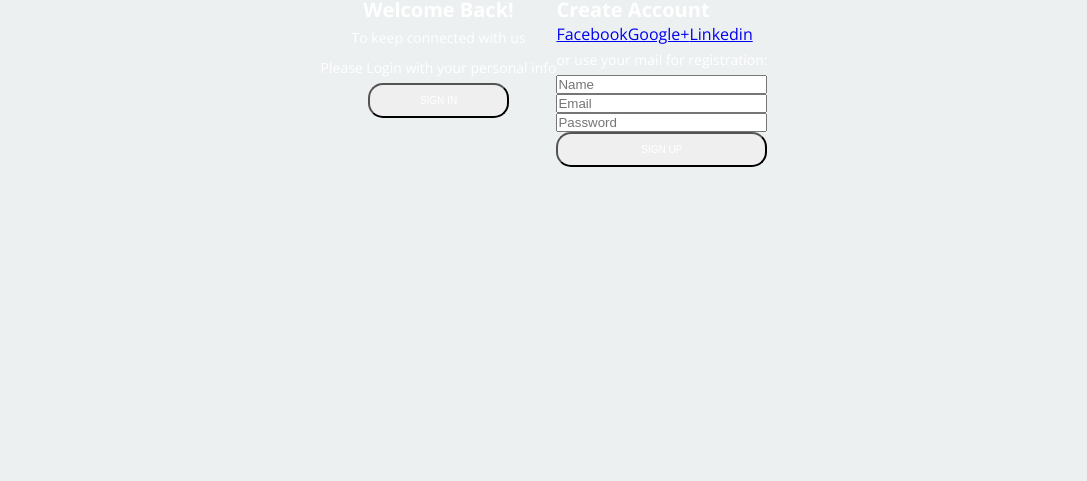
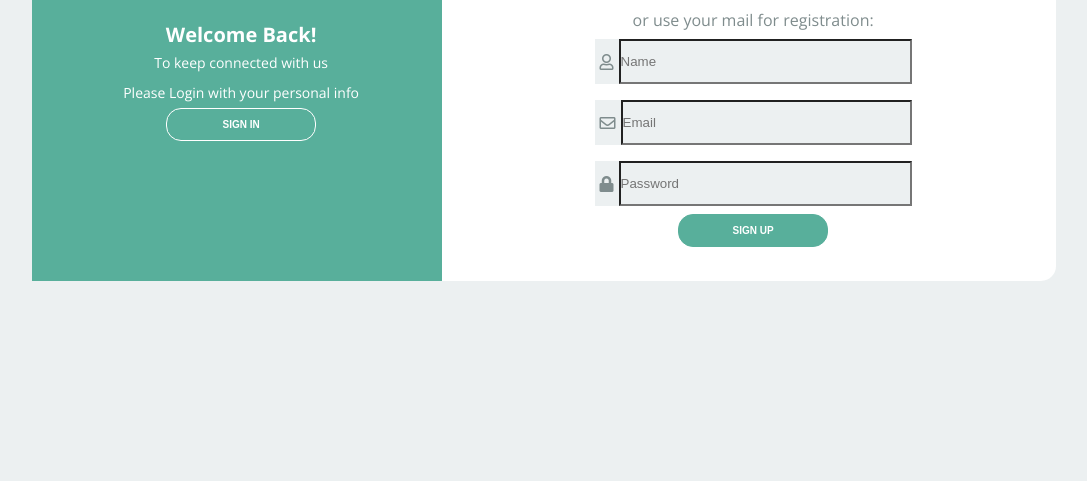
Before and after one commit to marcelojsil/tela_login, a plain HTML site: page index.html in a window 1280 px wide. Shown: the part 319-800 px from the top of the page, without its empty margins (96-1183 px from the left). Drawn offline with nearby package versions, Linux system fonts and the light colour scheme.

Commit message:
primeira tela quase pronto

```diff
--- a/index.html
+++ b/index.html
@@ -4,38 +4,39 @@
     <meta charset="UTF-8">
     <meta http-equiv="X-UA-Compatible" content="IE=edge">
     <meta name="viewport" content="width=device-width, initial-scale=1.0">
+    <link rel="stylesheet" href="https://use.fontawesome.com/releases/v5.8.2/css/all.css">
     <link rel="stylesheet" href="style/style.css">
     <title>Tela de Login / Cadastro</title>
 </head>
 <body>
     <div class="container">
-        <div class="first-content">
+        <div class="content first-content">
             <div class="first-column">
-                <h2 class="title">Welcome back!</h2>
-                <p class="description">To keep connected with us</p>
-                <p class="description">Please Login with your personal info</p>
-                <button class="btn">sign in</button>
+                <h2 class="title title-primary">Welcome back!</h2>
+                <p class="description description-primary">To keep connected with us</p>
+                <p class="description description-primary">Please Login with your personal info</p>
+                <button class="btn btn-primary">sign in</button>
             </div> <!-- first-column -->
             <div class="second-column">
-                <h2 class="title">create account</h2>
+                <h2 class="title title-second">create account</h2>
                 <div class="social-media">
                     <ul class="list-social-media">
-                        <li><a href="#">Facebook</a></li>
-                        <li><a href="#">Google+</a></li>
-                        <li><a href="#">Linkedin</a></li>
+                        <a class="link-social-media" href="#"><li class="item-social-media"><i class="fab fa-facebook-f"></i></a></li>
+                        <a class="link-social-media" href="#"><li class="item-social-media"><i class="fab fa-google-plus-g"></i></a></li>
+                        <a class="link-social-media" href="#"><li class="item-social-media"><i class="fab fa-linkedin-in"></i></i></a></li>
                     </ul>
                 </div>
-                <p class="description">or use your mail for registration:</p>
+                <p class="description-second">or use your mail for registration:</p>
                 <form class="form">
-                    <input type="text" placeholder="Name">
-                    <input type="email" placeholder="Email">
-                    <input type="password" placeholder="Password">
-                    <button class="btn">sign up</button>
+                    <label class="label-input" for=""><i class="far fa-user icon-modify"></i><input type="text" placeholder="Name"></label>
+                    <label class="label-input" for=""><i class="far fa-envelope icon-modify"></i><input type="email" placeholder="Email"></label>
+                    <label class="label-input" for=""><i class="fas fa-lock icon-modify"></i><input type="password" placeholder="Password"></label>
+                    <button class="btn btn-second">sign up</button>
                 </form>
             </div> <!-- second-column -->
         </div> <!-- first-content -->
-        <div class="second-content">
-            <div class="first-column">
+        <div class="content second-content">
+            <div class="second-column">
                 <h2 class="title">Welcome back!</h2>
                 <p class="description">To keep connected with us</p>
                 <p class="description">Please Login with your personal info</p>
--- a/style/style.css
+++ b/style/style.css
@@ -48,8 +48,13 @@ body {
 .description {
     font-size: 14px;
     font-weight: 300;
+    line-height: 30px;
+}
+.description-primary {
     color: #fff;
-    line-height: 30px;
+}
+.description-second {
+    color: #7f8c8d;
 }
 .btn {
     border-radius: 15px;
@@ -57,6 +62,11 @@ body {
     color: #fff;
     font-size: 10px;
     padding: 10px 50px;
+    cursor: pointer;
+    font-weight: bold;
+    width: 150px;
+    align-self: center;
+    border-width: 0;
 }
 .btn-primary {
     background-color: transparent;
@@ -64,6 +74,15 @@ body {
 }
 .btn-primary:hover {
     background-color: #fff;
+    color: #58af9b;
+}
+.btn-second {
+    background-color: #58af9b;
+    border: 1px solid #58af9b;
+}
+.btn-second:hover {
+    background-color: #fff;
+    border: 1px solid #58af9b;
     color: #58af9b;
 }
 
@@ -78,14 +97,58 @@ body {
 }
 .second-column {
     flex: 2 0 auto; /* proporção da tela 2 de 3 */
+    display: flex;
+    flex-direction: column;
+    align-items: center;
+}
+.social-media {
+    margin: 1rem 0;
+}
+.link-social-media:not(:first-child) {
+    margin-left: 10px;
+}
+.link-social-media:hover .item-social-media {
+    background-color: #58af9b;
+    color: #fff;
+    border-color: #58af9b;
 }
 .list-social-media {
     display: flex;
     list-style-type: none;
 }
+.item-social-media {
+    border: 1px solid #bdc3c7;
+    border-radius: 50%;
+    width: 35px;
+    height: 35px;
+    line-height: 35px;
+    text-align: center;
+}
+.item-social-media:not(:first-child){ /*atribui o estilo a todos menos o primeiro atributo filho */
+    margin-left: 10px;
+}
+.item-social-media a {
+    color: #95a5a6;
+}
 .form {
     display: flex;
     flex-direction: column;
+    width: 55%;
+}
+.form input{
+    height: 45px;
+    width: 100%;
+    background-color: #ecf0f1;
+}
+.label-input {
+    background-color: #ecf0f1;
+    display: flex;
+    align-items: center;
+    margin: 8px;
+}
+.icon-modify {
+    color: #7f8c8d;
+    padding: 0 5px;
 }
 
 
```
